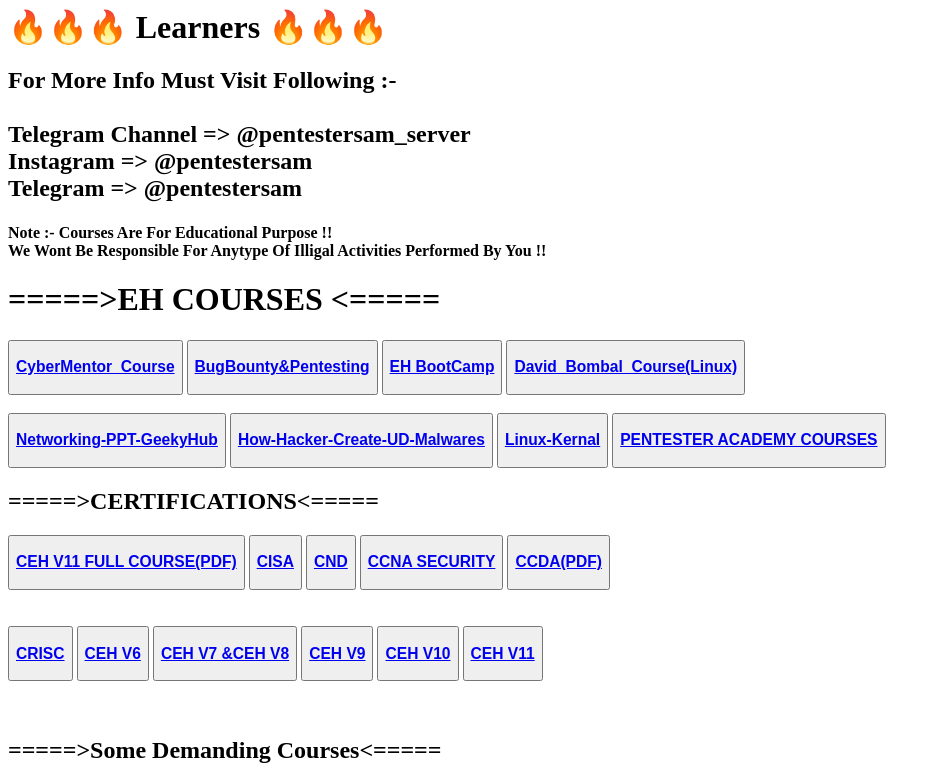
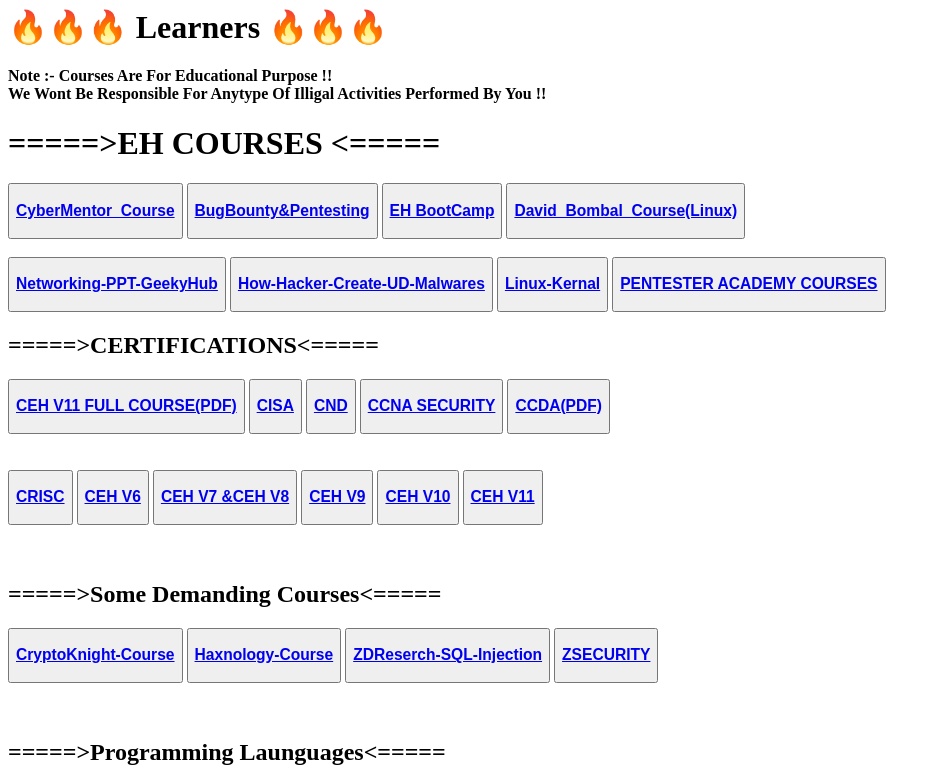
Before and after one commit to Pentestersam/Learners, a plain HTML site: page index.html in a window 1280 px wide. Shown: the top 781 px of the page, without its empty margins (0-941 px from the left). Drawn offline with Linux system fonts and the light colour scheme.

Commit message:
Update index.html

```diff
--- a/index.html
+++ b/index.html
@@ -7,12 +7,6 @@
 
 
 
-      <h2>For More Info Must Visit Following :-<br>
-          <br>
-        Telegram Channel => @pentestersam_server <br>
-        Instagram => @pentestersam <br>
-        Telegram => @pentestersam <br>
-      </h2>
 
 <h4>Note :- Courses Are For Educational Purpose !!<br>
 We Wont Be Responsible For Anytype Of Illigal Activities Performed By You !!<br>
```
